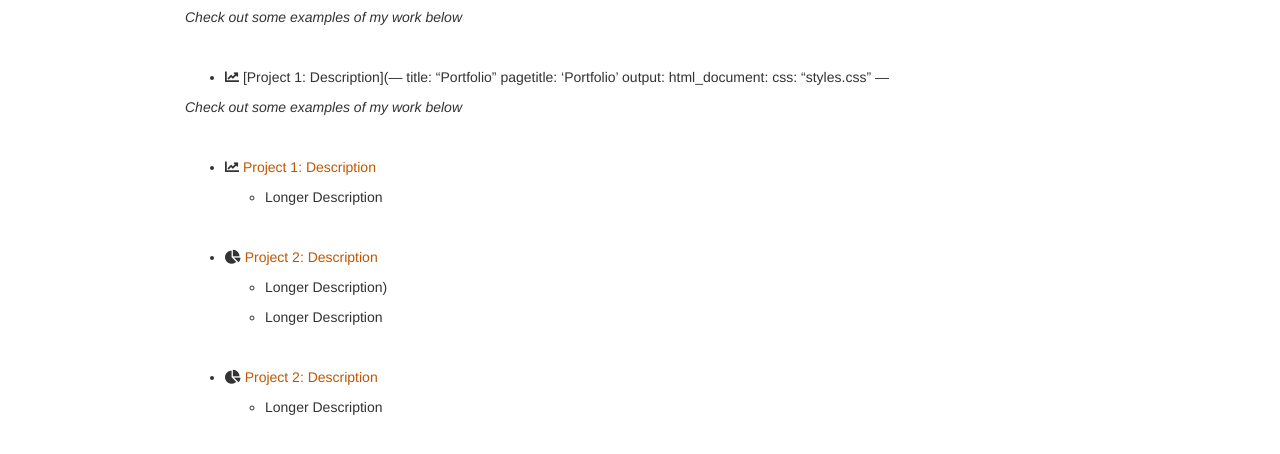
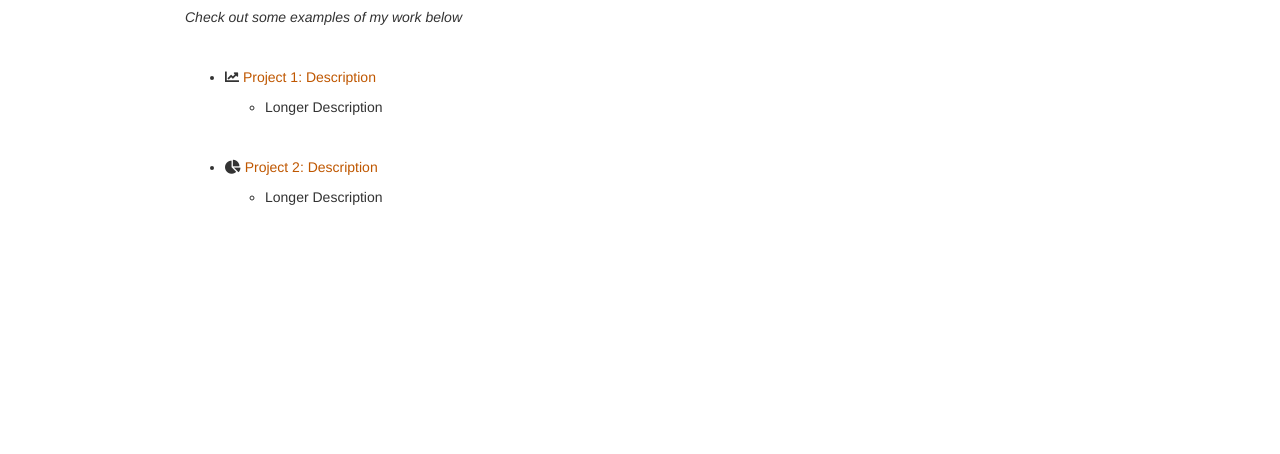
Before and after one commit to sarahlucas19/sarahlucas19.github.io, a plain HTML site: page portfolio.html in a window 1280 px wide. Shown: the part 116-570 px from the top of the page. Drawn offline with nearby package versions, Linux system fonts and the light colour scheme; some packages are replaced by stand-ins of ours.

Commit message:
change link

```diff
--- a/portfolio.html
+++ b/portfolio.html
@@ -327,22 +327,9 @@ $(document).ready(function () {
 <p><em>Check out some examples of my work below</em></p>
 <p><br></p>
 <ul>
-<li><i class="fa fa-chart-line"> </i> [Project 1: Description](— title: “Portfolio” pagetitle: ‘Portfolio’ output: html_document: css: “styles.css” —</li>
-</ul>
-<p><em>Check out some examples of my work below</em></p>
-<p><br></p>
-<ul>
 <li><p><i class="fa fa-chart-line"> </i> <a href="https://sarahlucas19.github.io/project1/">Project 1: Description</a></p>
 <ul>
 <li>Longer Description</li>
-</ul></li>
-</ul>
-<p><br></p>
-<ul>
-<li><p><i class="fa fa-chart-pie"> </i> <a href="https://www.google.com">Project 2: Description</a></p>
-<ul>
-<li><p>Longer Description)</p></li>
-<li><p>Longer Description</p></li>
 </ul></li>
 </ul>
 <p><br></p>
```
